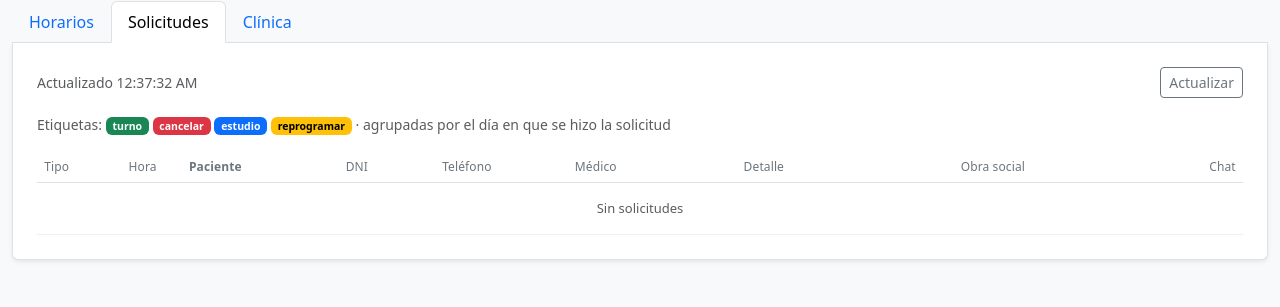
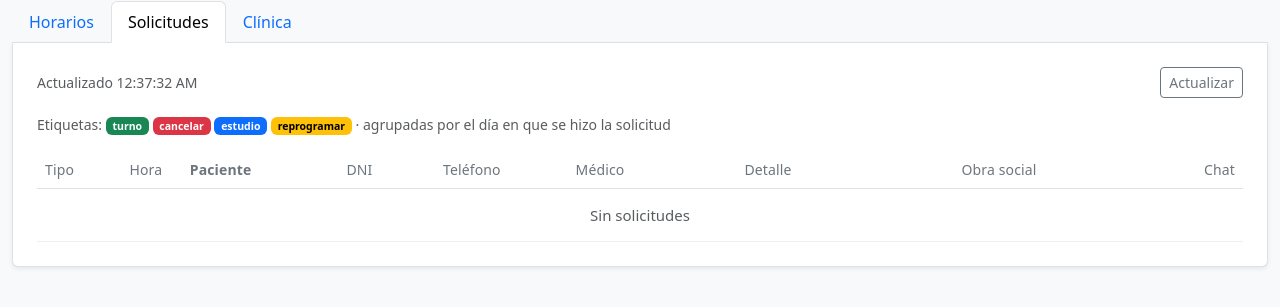
Before and after one commit to VesselVI/Chatbot__Artigas_n8n, a FastAPI app: page / in a window 1280 px wide, after a click on "Solicitudes". Shown: the part 164-471 px from the top of the page. Run offline with FastAPI, Linux system fonts and the light colour scheme; the visitor is signed in with stand-in values (Sample User, id 1); data comes from the database, SQL or seed files in the repository; data that the repository does not hold is empty.

Commit message:
Increase Solicitudes table text size for readability.
Keep the fixed layout so Abrir Chat stays visible without horizontal scroll.

Co-authored-by: Cursor <cursoragent@cursor.com>

```diff
--- a/dashboard/templates/index.html
+++ b/dashboard/templates/index.html
@@ -19,31 +19,32 @@
       width: 100%;
       margin-bottom: 0;
       table-layout: fixed;
-      font-size: 0.8125rem;
+      font-size: 0.9375rem;
     }
     .solicitudes-table thead th {
       color: #6c757d;
       font-weight: 500;
-      font-size: 0.75rem;
+      font-size: 0.875rem;
       letter-spacing: 0.01em;
       border-bottom-width: 1px;
-      padding: 0.4rem 0.45rem;
+      padding: 0.5rem 0.5rem;
       background: #fff;
       white-space: nowrap;
     }
     .solicitudes-table tbody td {
-      padding: 0.4rem 0.45rem;
+      padding: 0.5rem 0.5rem;
       vertical-align: middle;
       border-color: #eef0f2;
       color: #212529;
       overflow-wrap: anywhere;
+      line-height: 1.35;
     }
     .solicitudes-table tbody tr.day-group th {
       background: #f8f9fa;
       color: #495057;
       font-weight: 600;
-      font-size: 0.8125rem;
-      padding: 0.45rem 0.5rem;
+      font-size: 0.9375rem;
+      padding: 0.5rem 0.55rem;
       border-bottom: 1px solid #e9ecef;
     }
     .solicitudes-table .col-tipo { width: 7%; }
@@ -57,8 +58,8 @@
     .solicitudes-table .col-chat { width: 12%; text-align: right; white-space: nowrap; }
     .btn-abrir-chat {
       display: inline-block;
-      padding: 0.2rem 0.55rem;
-      font-size: 0.75rem;
+      padding: 0.3rem 0.7rem;
+      font-size: 0.875rem;
       font-weight: 500;
       line-height: 1.3;
       color: #0d6efd;
```
